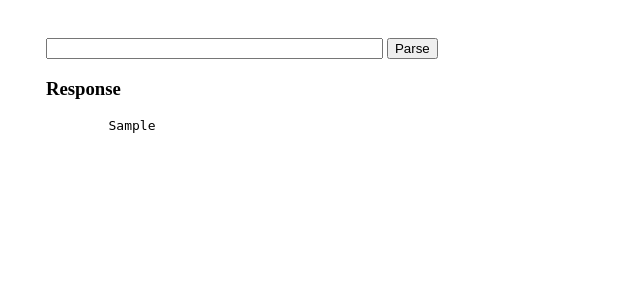
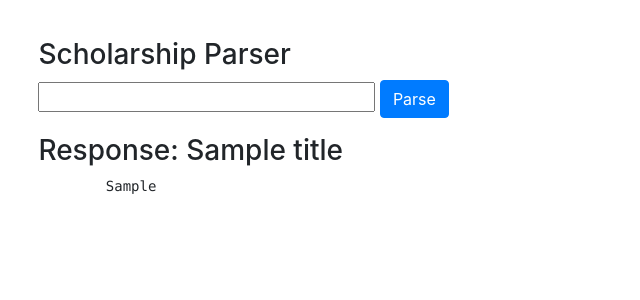
Before and after one commit to ademidun/scholarship-parser, a Django app: template scholparser/parserapp/templates/parserapp/parser.html in a window 1280 px wide. Shown: the top 300 px of the page, without its empty margins (0-640 px from the left). Run offline with Django 3.2, Linux system fonts and the light colour scheme; the template is opened without the code that fills it: most values are stand-ins (such as "Sample title", 1, 10 or a date in 2020); some libraries are stand-ins or nearby versions.

Commit message:
added bootstrap4 to parser form template

```diff
--- a/scholparser/parserapp/templates/parserapp/parser.html
+++ b/scholparser/parserapp/templates/parserapp/parser.html
@@ -1,16 +1,24 @@
+{% load bootstrap4 %}
+{% bootstrap_css %}
+{% bootstrap_javascript jquery='full' %}
+
+
 <div style="margin: 3%">
+    <h3>Scholarship Parser</h3>
     {% if error_message %}<p><strong>{{ error_message }}</strong></p>{% endif %}
+
 
     <form action="{% url 'parser_home' %}" method="post">
         {% csrf_token %}
         <input style="width: 337px" type="text" name="url" id="url" title="Url"
                onkeydown="if (event.keyCode == 13) { this.form.submit(); return false; }"/>
-    <input type="submit" value="Parse"/>
+        {#    <input type="submit" value="Parse"/>#}
+        <button type="submit" class="btn btn-primary">Parse</button>
     </form>
 
 
     {% if response_data %}
-    <h3>Response</h3>
+        <h3>Response{% if response_data %}: {{ title }} {% endif %}</h3>
         <pre>
         {{ response_data }}
     </pre>
--- a/scholparser/parserapp/views.py
+++ b/scholparser/parserapp/views.py
@@ -21,6 +21,9 @@ def parser_home(request):
             'metadata': {},
             'status': 'success'
         }
+
+        if 'title' in scholarship:
+            context['title'] = scholarship['title']
 
         context['response_data'] = json.dumps(response_data, indent=2, sort_keys=True)
 
--- a/scholparser/scholparser/settings.py
+++ b/scholparser/scholparser/settings.py
@@ -39,6 +39,7 @@ INSTALLED_APPS = [
     'django.contrib.staticfiles',
 
     'parserapp',
+    'bootstrap4',
 ]
 
 MIDDLEWARE = [
```
Lines whose indentation alone changed are shown as unchanged.
